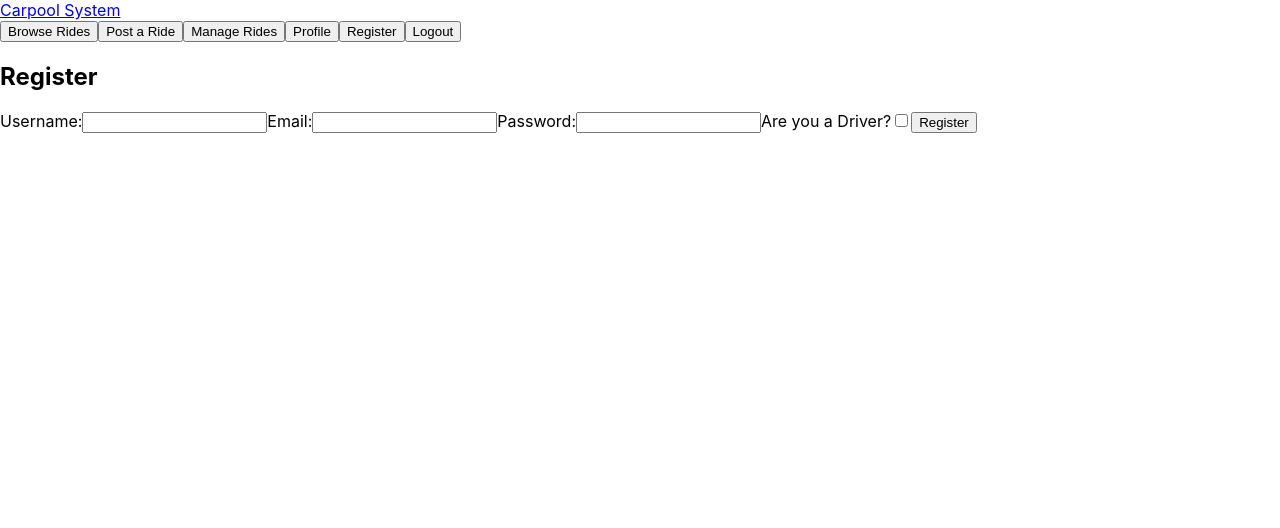
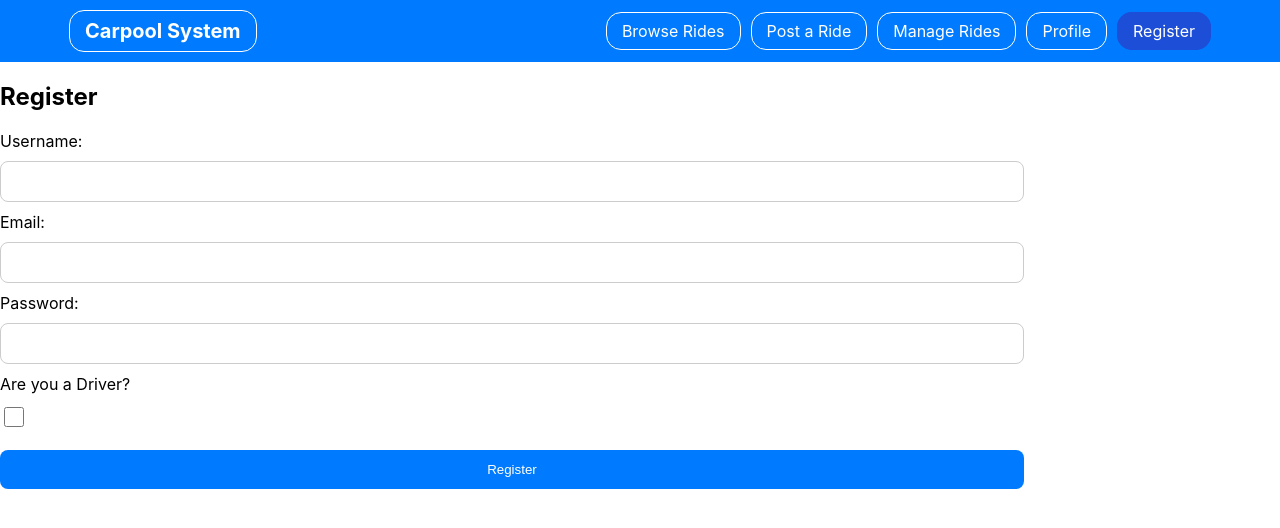
Before and after one commit to Isti16/Carpool_System, a React (Create React App) app in the folder carpooling-app/: page /register in a window 1280 px wide. Shown: the top 528 px of the page. Built offline with nearby package versions, Linux system fonts and the light colour scheme.

Commit message:
A menüsor és az új út posztolása új kinézetet kapott, új út posztolásánál már az érintett települések is megadhatók, a "Logout" gomb csak bejelentkezve jelenik meg

```diff
--- a/carpooling-app/src/components/Navbar.js
+++ b/carpooling-app/src/components/Navbar.js
@@ -1,6 +1,5 @@
-// src/components/Navbar.js
 import React from "react";
-import { Link, useNavigate } from "react-router-dom";
+import { NavLink, useNavigate } from "react-router-dom";
 import { signOut } from "firebase/auth";
 import { auth } from "../firebaseConfig";
 
@@ -12,34 +11,51 @@ export default function Navbar() {
     navigate("/login");
   };
 
+  const linkStyle = {
+    color: 'white',
+    textDecoration: 'none',
+    padding: '8px 15px',
+    margin: '0 5px',
+    borderRadius: '15px',
+    backgroundColor: 'transparent',
+    border: '1px solid white'
+  };
+
+  const activeStyle = {
+    backgroundColor: '#1d4ed8',
+    borderColor: '#1d4ed8'
+  };
+
   return (
-    <nav className="bg-blue-500 p-4">
-      <div className="container mx-auto flex justify-between items-center">
-        <Link to="/" className="text-white text-xl font-bold">
+    <nav style={{ backgroundColor: '#007bff', padding: '10px 0' }}>
+      <div style={{ display: 'flex', justifyContent: 'space-between', alignItems: 'center', width: '90%', margin: '0 auto' }}>
+        <NavLink to="/" style={{ ...linkStyle, fontWeight: 'bold', fontSize: '20px' }} end>
           Carpool System
-        </Link>
-        <div className="space-x-4">
-          <Link to="/browse-rides">
-            <button className="bg-blue-700 text-white px-4 py-2 rounded">Browse Rides</button>
-          </Link>
-          <Link to="/post-ride">
-            <button className="bg-blue-700 text-white px-4 py-2 rounded">Post a Ride</button>
-          </Link>
-          <Link to="/manage-rides">
-            <button className="bg-blue-700 text-white px-4 py-2 rounded">Manage Rides</button>
-          </Link>
-          <Link to="/profile">
-            <button className="bg-blue-700 text-white px-4 py-2 rounded">Profile</button>
-          </Link>
-          <Link to="/register">
-            <button className="bg-blue-700 text-white px-4 py-2 rounded">Register</button>
-          </Link>
-          <button
-            onClick={handleLogout}
-            className="bg-blue-700 text-white px-4 py-2 rounded"
-          >
-            Logout
-          </button>
+        </NavLink>
+        <div>
+          <NavLink to="/browse-rides" style={({ isActive }) => isActive ? { ...linkStyle, ...activeStyle } : linkStyle}>
+            Browse Rides
+          </NavLink>
+          <NavLink to="/post-ride" style={({ isActive }) => isActive ? { ...linkStyle, ...activeStyle } : linkStyle}>
+            Post a Ride
+          </NavLink>
+          <NavLink to="/manage-rides" style={({ isActive }) => isActive ? { ...linkStyle, ...activeStyle } : linkStyle}>
+            Manage Rides
+          </NavLink>
+          <NavLink to="/profile" style={({ isActive }) => isActive ? { ...linkStyle, ...activeStyle } : linkStyle}>
+            Profile
+          </NavLink>
+          <NavLink to="/register" style={({ isActive }) => isActive ? { ...linkStyle, ...activeStyle } : linkStyle}>
+            Register
+          </NavLink>
+          {auth.currentUser && (
+            <button
+              onClick={handleLogout}
+              style={{ ...linkStyle, backgroundColor: '#e11d48', borderColor: '#e11d48' }} // Vörös gomb a kijelentkezéshez
+            >
+              Logout
+            </button>
+          )}
         </div>
       </div>
     </nav>
--- a/carpooling-app/src/components/PostRide.js
+++ b/carpooling-app/src/components/PostRide.js
@@ -10,6 +10,7 @@ export default function PostRide() {
   const [availableSeats, setAvailableSeats] = useState(0);
   const [price, setPrice] = useState(0);
   const [carModel, setCarModel] = useState("");
+  const [intermediate, setIntermediate] = useState("");
   const [error, setError] = useState("");
   const navigate = useNavigate();
 
@@ -34,7 +35,7 @@ export default function PostRide() {
           origin,
           remainingSeats: availableSeats,
           rideID: `${userAuth.uid}-${Date.now()}`,
-          intermediate: "",
+          intermediate,
           price,
           carModel
         });
@@ -48,59 +49,27 @@ export default function PostRide() {
   };
 
   return (
-    <div className="max-w-lg mx-auto my-8 p-4 bg-white shadow-md rounded">
-      <title>Post a Ride</title>
+    <div className="max-w-lg mx-auto my-8 p-4 bg-white shadow-lg rounded-lg" style={{ width: '80%' }}>
       <h2 className="text-2xl font-bold text-center mb-4">Post a Ride</h2>
       {error && <p className="text-red-500 mb-4">{error}</p>}
-      <form onSubmit={handleSubmit}>
-        <label className="block mb-2">Origin:</label>
-        <input
-          type="text"
-          value={origin}
-          onChange={(e) => setOrigin(e.target.value)}
-          className="w-full p-2 mb-4 border border-gray-300 rounded"
-        />
-        <label className="block mb-2">Destination:</label>
-        <input
-          type="text"
-          value={destination}
-          onChange={(e) => setDestination(e.target.value)}
-          className="w-full p-2 mb-4 border border-gray-300 rounded"
-        />
-        <label className="block mb-2">Departure Time:</label>
-        <input
-          type="datetime-local"
-          value={depTime}
-          onChange={(e) => setDepTime(e.target.value)}
-          className="w-full p-2 mb-4 border border-gray-300 rounded"
-        />
-        <label className="block mb-2">Available Seats:</label>
-        <input
-          type="number"
-          value={availableSeats}
-          onChange={(e) => setAvailableSeats(parseInt(e.target.value, 10))}
-          className="w-full p-2 mb-4 border border-gray-300 rounded"
-        />
-        <label className="block mb-2">Price per Seat:</label>
-        <input
-          type="number"
-          value={price}
-          onChange={(e) => setPrice(parseFloat(e.target.value))}
-          className="w-full p-2 mb-4 border border-gray-300 rounded"
-        />
-        <label className="block mb-2">Car Model:</label>
-        <input
-          type="text"
-          value={carModel}
-          onChange={(e) => setCarModel(e.target.value)}
-          className="w-full p-2 mb-4 border border-gray-300 rounded"
-        />
-        <button
-          type="submit"
-          className="w-full bg-blue-500 text-white p-2 rounded hover:bg-blue-700"
-        >
-          Post Ride
-        </button>
+      <form onSubmit={handleSubmit} style={{ display: 'flex', flexDirection: 'column', gap: '20px' }}>
+        <div style={{ display: 'flex', flexDirection: 'column', gap: '10px', width: '100%' }}>
+          <label>Origin:</label>
+          <input type="text" value={origin} onChange={(e) => setOrigin(e.target.value)} style={{ padding: '12px 20px', borderRadius: '8px', border: '1px solid #ccc' }} />
+          <label>Destination:</label>
+          <input type="text" value={destination} onChange={(e) => setDestination(e.target.value)} style={{ padding: '12px 20px', borderRadius: '8px', border: '1px solid #ccc' }} />
+          <label>Intermediate Towns:</label>
+          <input type="text" value={intermediate} onChange={(e) => setIntermediate(e.target.value)} placeholder="E.g., Town1, Town2, Town3" style={{ padding: '12px 20px', borderRadius: '8px', border: '1px solid #ccc' }} />
+          <label>Departure Time:</label>
+          <input type="datetime-local" value={depTime} onChange={(e) => setDepTime(e.target.value)} style={{ padding: '12px 20px', borderRadius: '8px', border: '1px solid #ccc' }} />
+          <label>Available Seats:</label>
+          <input type="number" value={availableSeats} onChange={(e) => setAvailableSeats(parseInt(e.target.value, 10))} style={{ padding: '12px 20px', borderRadius: '8px', border: '1px solid #ccc' }} />
+          <label>Price per Seat:</label>
+          <input type="number" value={price} onChange={(e) => setPrice(parseFloat(e.target.value))} style={{ padding: '12px 20px', borderRadius: '8px', border: '1px solid #ccc' }} />
+          <label>Car Model:</label>
+          <input type="text" value={carModel} onChange={(e) => setCarModel(e.target.value)} style={{ padding: '12px 20px', borderRadius: '8px', border: '1px solid #ccc' }} />
+          <button type="submit" style={{ padding: '12px 20px', borderRadius: '8px', backgroundColor: '#007bff', color: 'white', border: 'none', cursor: 'pointer', marginTop: '10px' }}>Post Ride</button>
+        </div>
       </form>
     </div>
   );
--- a/carpooling-app/src/components/Register.js
+++ b/carpooling-app/src/components/Register.js
@@ -31,7 +31,6 @@ export default function Register() {
       await addDoc(collection(db, "users"), {
         email: user.email,
         isDriver,
-        passwordHash: password,
         userID: user.uid,
         username,
         carModel
@@ -39,62 +38,33 @@ export default function Register() {
 
       navigate("/");
     } catch (err) {
-      const friendlyErrorMessage = getFirebaseErrorMessage(err.code); // Using the custom error message function
-      setError(friendlyErrorMessage); // Setting the error message to state
+      const friendlyErrorMessage = getFirebaseErrorMessage(err.code);
+      setError(friendlyErrorMessage);
     }
   };
 
   return (
-    <div className="max-w-md mx-auto my-8 p-4 bg-white shadow-md rounded">
-      <title>Register</title>
+    <div className="max-w-md mx-auto my-8 p-4 bg-white shadow-lg rounded-lg" style={{ width: '80%' }}>
       <h2 className="text-2xl font-bold text-center mb-4">Register</h2>
       {error && <p className="text-red-500 mb-4">{error}</p>}
-      <form onSubmit={handleSubmit}>
-        <label className="block mb-2">Username:</label>
-        <input
-          type="text"
-          value={username}
-          onChange={(e) => setUsername(e.target.value)}
-          className="w-full p-2 mb-4 border border-gray-300 rounded"
-        />
-        <label className="block mb-2">Email:</label>
-        <input
-          type="email"
-          value={email}
-          onChange={(e) => setEmail(e.target.value)}
-          className="w-full p-2 mb-4 border border-gray-300 rounded"
-        />
-        <label className="block mb-2">Password:</label>
-        <input
-          type="password"
-          value={password}
-          onChange={(e) => setPassword(e.target.value)}
-          className="w-full p-2 mb-4 border border-gray-300 rounded"
-        />
-        <label className="block mb-2">Are you a Driver?</label>
-        <input
-          type="checkbox"
-          checked={isDriver}
-          onChange={() => setIsDriver(!isDriver)}
-          className="mb-4"
-        />
+      <form onSubmit={handleSubmit} style={{ display: 'flex', flexDirection: 'column', gap: '20px' }}>
+        <div style={{ display: 'flex', flexDirection: 'column', gap: '10px', width: '100%' }}>
+          <label>Username:</label>
+          <input type="text" value={username} onChange={(e) => setUsername(e.target.value)} style={{ padding: '12px 20px', borderRadius: '8px', border: '1px solid #ccc' }} />
+          <label>Email:</label>
+          <input type="email" value={email} onChange={(e) => setEmail(e.target.value)} style={{ padding: '12px 20px', borderRadius: '8px', border: '1px solid #ccc' }} />
+          <label>Password:</label>
+          <input type="password" value={password} onChange={(e) => setPassword(e.target.value)} style={{ padding: '12px 20px', borderRadius: '8px', border: '1px solid #ccc' }} />
+          <label>Are you a Driver?</label>
+          <input type="checkbox" checked={isDriver} onChange={() => setIsDriver(!isDriver)} style={{ width: '20px', height: '20px' }} />
           {isDriver && (
             <>
-            <label className="block mb-2">Car Model:</label>
-            <input
-              type="text"
-              value={carModel}
-              onChange={(e) => setCarModel(e.target.value)}
-              className="w-full p-2 mb-4 border border-gray-300 rounded"
-            />
+              <label>Car Model:</label>
+              <input type="text" value={carModel} onChange={(e) => setCarModel(e.target.value)} style={{ padding: '12px 20px', borderRadius: '8px', border: '1px solid #ccc' }} />
             </>
           )}
-        <button
-          type="submit"
-          className="w-full bg-blue-500 text-white p-2 rounded hover:bg-blue-700"
-        >
-          Register
-        </button>
+          <button type="submit" style={{ padding: '12px 20px', borderRadius: '8px', backgroundColor: '#007bff', color: 'white', border: 'none', cursor: 'pointer', marginTop: '10px' }}>Register</button>
+        </div>
       </form>
     </div>
   );
--- a/tailwind.config.js
+++ b/tailwind.config.js
@@ -1,6 +1,8 @@
 /** @type {import('tailwindcss').Config} */
 module.exports = {
-  content: [],
+  content: [
+    "./src/**/*.{js,jsx,ts,tsx}", // Figyeli az összes JS, JSX, TS, és TSX fájlt a src mappán belül
+  ],
   theme: {
     extend: {},
   },
```
Lines whose indentation alone changed are shown as unchanged.
